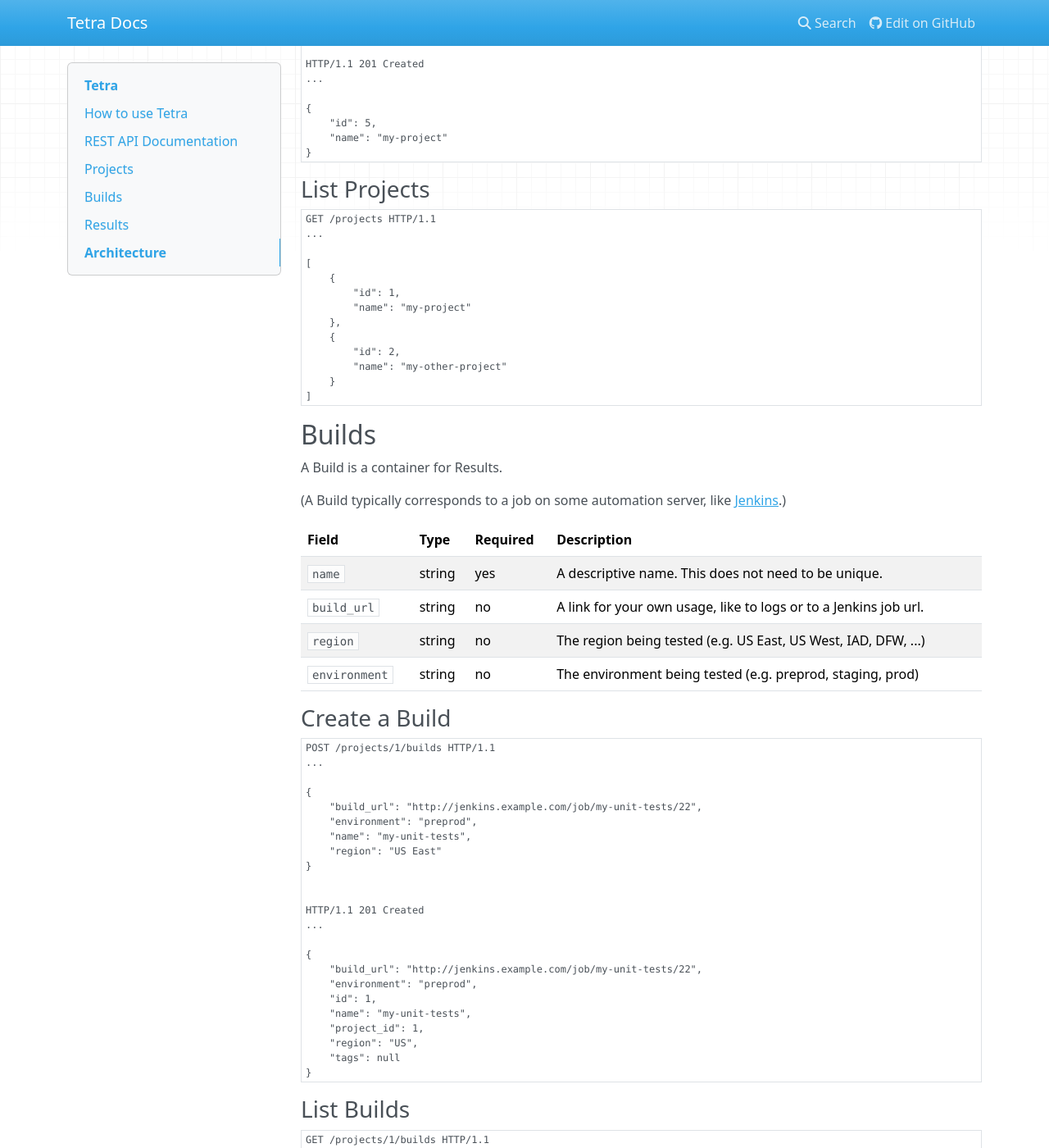
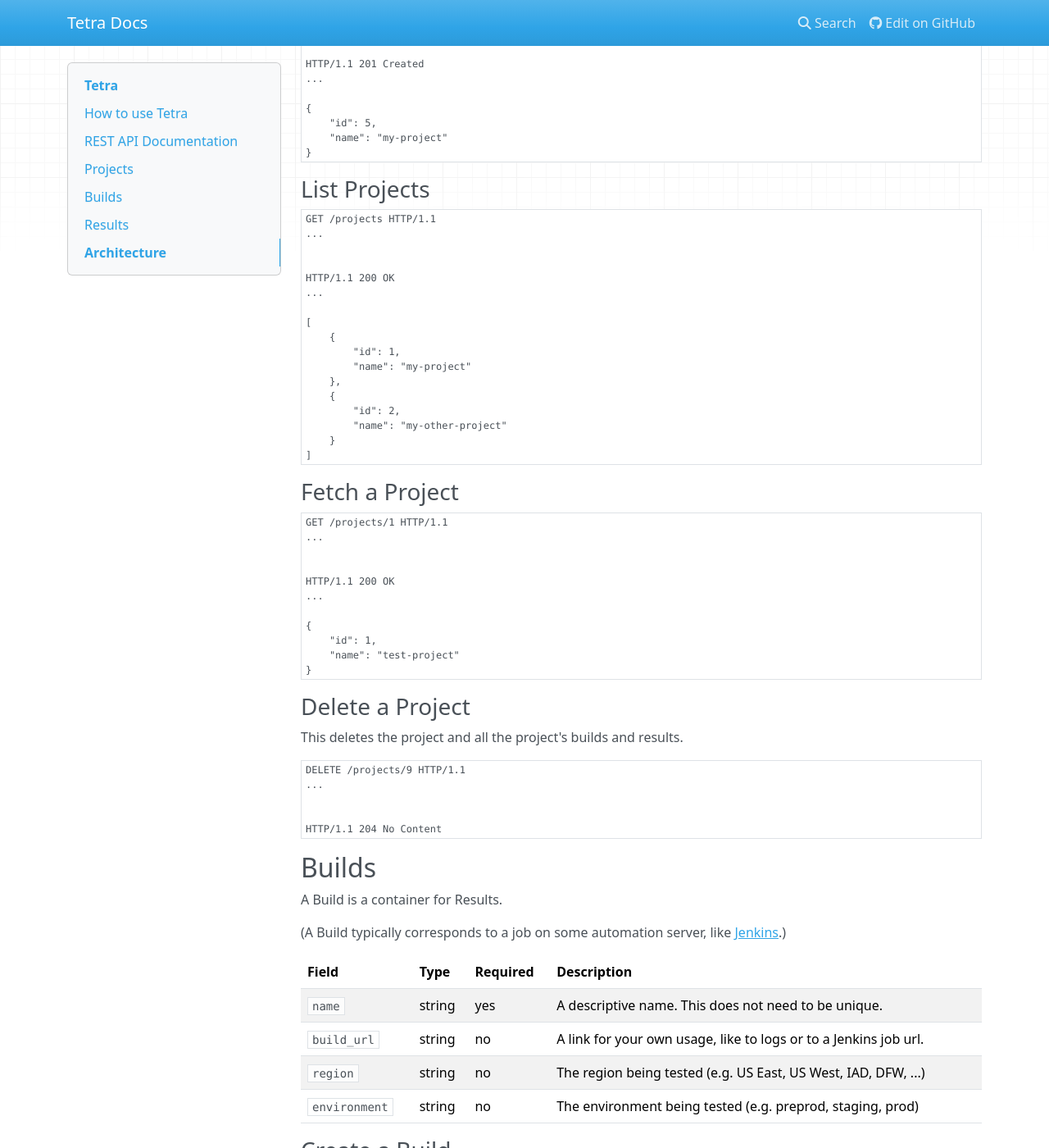
Before and after one commit to rackerlabs/tetra, an MkDocs documentation site: the page built from docs/index.md, in a window 1280 px wide and 1400 px high, scrolled down 1469 px. Shown: the whole window at 82% size. Built offline with MkDocs 1.6.1, drawn with Linux system fonts in a browser that asks for light colours; nearby versions of some CDN libraries; old or Windows-style settings are respelled for this version of MkDocs.

Commit message:
Add docs for GET and DELETE /projects/{id}

````diff
--- a/docs/index.md
+++ b/docs/index.md
@@ -74,6 +74,10 @@ HTTP/1.1 201 Created
 GET /projects HTTP/1.1
 ...
 
+
+HTTP/1.1 200 OK
+...
+
 [
     {
         "id": 1,
@@ -85,6 +89,35 @@ GET /projects HTTP/1.1
     }
 ]
 ```
+
+### Fetch a Project
+
+```.http
+GET /projects/1 HTTP/1.1
+...
+
+
+HTTP/1.1 200 OK
+...
+
+{
+    "id": 1,
+    "name": "test-project"
+}
+```
+
+### Delete a Project
+
+This deletes the project and all the project's builds and results.
+
+```.http
+DELETE /projects/9 HTTP/1.1
+...
+
+
+HTTP/1.1 204 No Content
+```
+
 
 ## Builds
 
````
